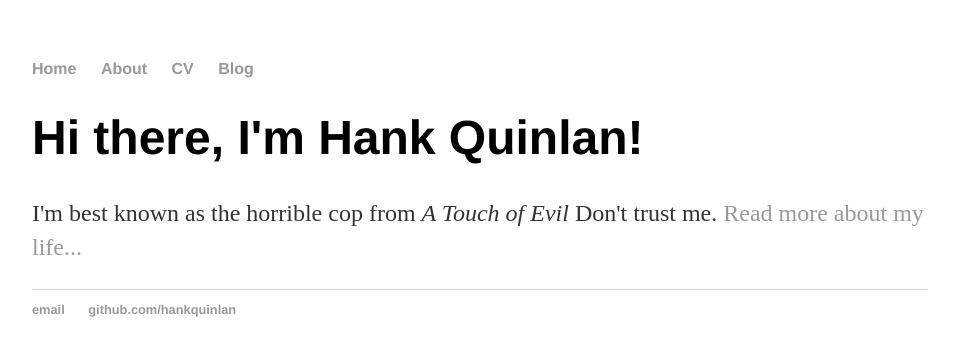
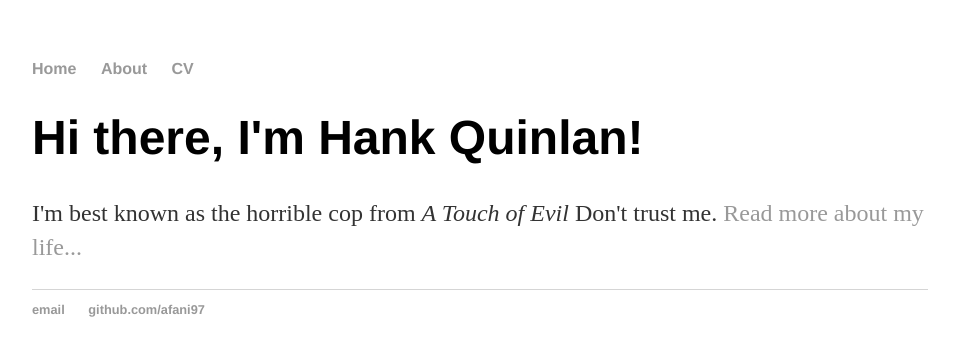
Before and after one commit to Afani97/afani97.github.io, a Jekyll site: the page built from index.html, in a window 1280 px wide. Shown: the top 356 px of the page, without its empty margins (160-1115 px from the left). Built offline with Jekyll 4.4.1, drawn with Linux system fonts in a browser that asks for light colours.

Commit message:
update default.html

```diff
--- a/_layouts/default.html
+++ b/_layouts/default.html
@@ -11,7 +11,9 @@
 	        		<li><a href="/">Home</a></li>
 		        	<li><a href="/about">About</a></li>
 	        		<li><a href="/cv">CV</a></li>
+				<!--
 	        		<li><a href="/blog">Blog</a></li>
+				-->
 	    		</ul>
 			</nav>
 			<div class="container">
@@ -21,8 +23,8 @@
 			</div><!-- /.container -->
 			<footer>
 	    		<ul>
-	        		<li><a href="mailto:hankquinlanhub@gmail.com">email</a></li>
-	        		<li><a href="https://github.com/hankquinlan">github.com/hankquinlan</a></li>
+	        		<li><a href="mailto:afani97@gmail.com">email</a></li>
+	        		<li><a href="https://github.com/afani97">github.com/afani97</a></li>
 				</ul>
 			</footer>
 		</body>
```
